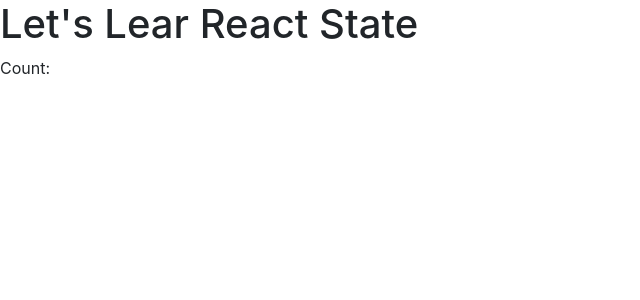
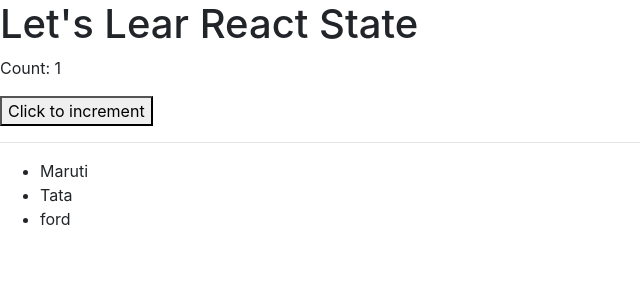
Before and after one commit to onlinegurucool/react-js-tutorial, a React (Create React App) app: page / in a window 1280 px wide. Shown: the top 300 px of the page, without its empty margins (0-640 px from the left). Built offline with nearby package versions, Linux system fonts and the light colour scheme.

Commit message:
normal state example added

```diff
--- a/src/App.js
+++ b/src/App.js
@@ -1,12 +1,39 @@
 import React, { Component } from "react";
 
 class App extends Component {
-    state = {};
+    state = {
+        count: 1,
+        cars: ["Maruti","Tata","ford"]
+    }
+
+    incCount = () => {
+        this.setState({
+            count: this.state.count + 1,
+            cars: [...this.state.cars,"BMW"]
+        })
+    }
+
+
+
     render() {
+        let { count ,cars} = this.state;
         return (
             <>
                 <h1> Let's Lear React State</h1>
-                <p>Count: </p>
+                <p>Count: {count} </p>
+                <button onClick={this.incCount}>
+                    Click to increment
+                </button>
+                <hr />
+                <ul>
+                    {
+                        cars.map((c) => {
+                            return (
+                                <li>{c}</li>
+                            )
+                        })
+                    }
+                </ul>
             </>
         );
     }
```
